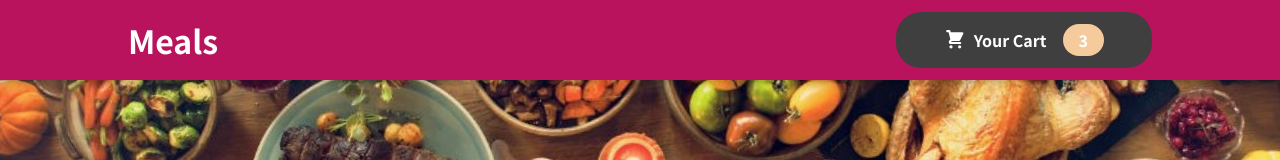
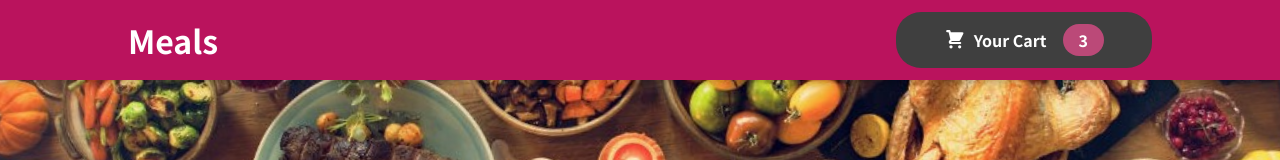
Before and after one commit to katerinagutich/food-order-app, a React (Create React App) app: page / in a window 1280 px wide. Shown: the top 160 px of the page. Built offline with nearby package versions, Linux system fonts and the light colour scheme.

Commit message:
Minor fixes in colors of the HeaderCartButton

```diff
--- a/src/components/Layout/HeaderCartButton.module.css
+++ b/src/components/Layout/HeaderCartButton.module.css
@@ -24,7 +24,7 @@
 }
 
 .badge {
-    background-color: #f5ca9d;
+    background-color: #bb4978;
     padding: 0.25rem 1rem;
     border-radius: 25px;
     margin-left: 1rem;
@@ -33,7 +33,7 @@
 
 .button:hover .badge,
 .button:active .badge {
-    background-color: #d99879;
+    background-color: #95154e;
 }
 
 .bump {
```
